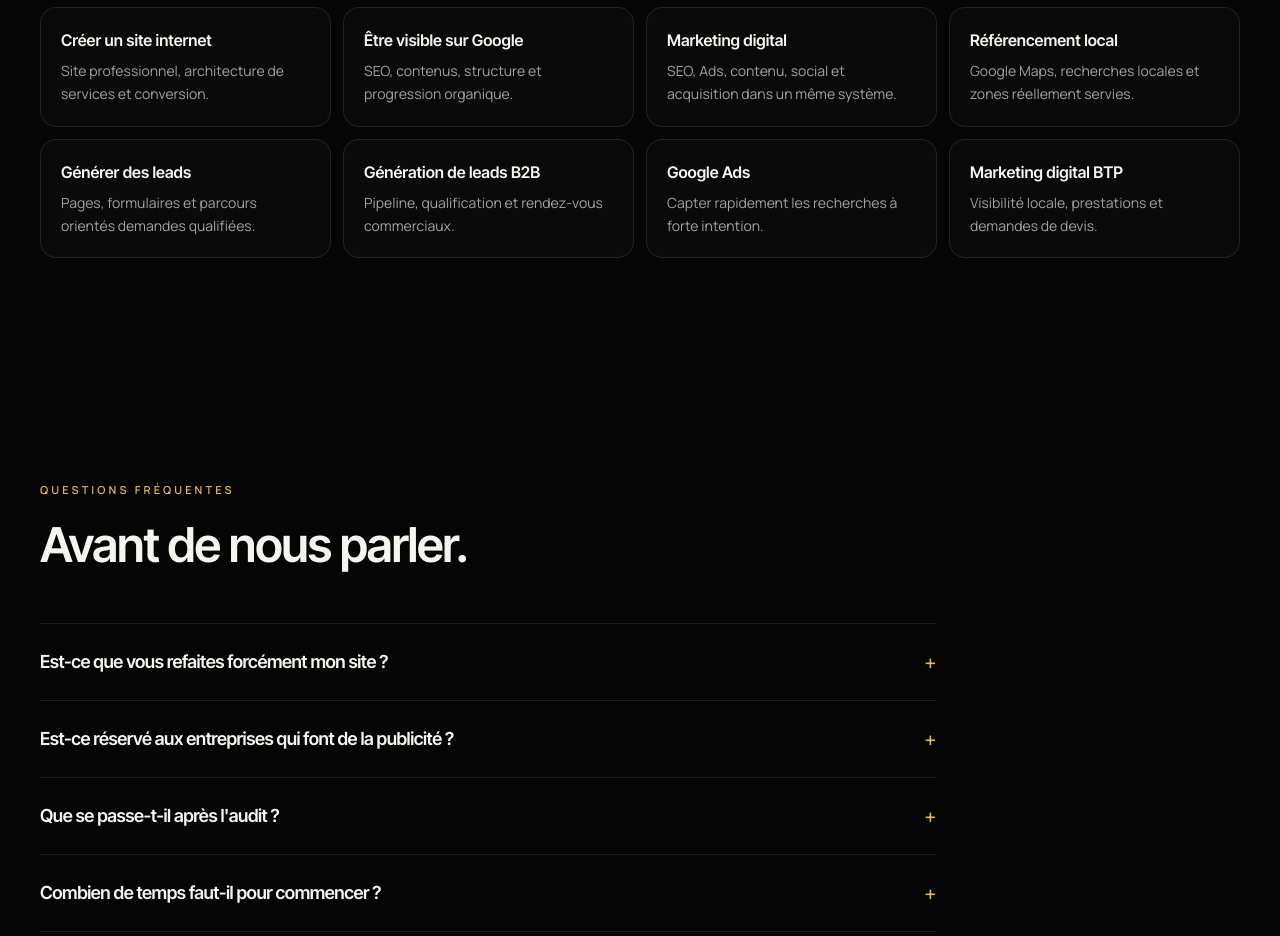
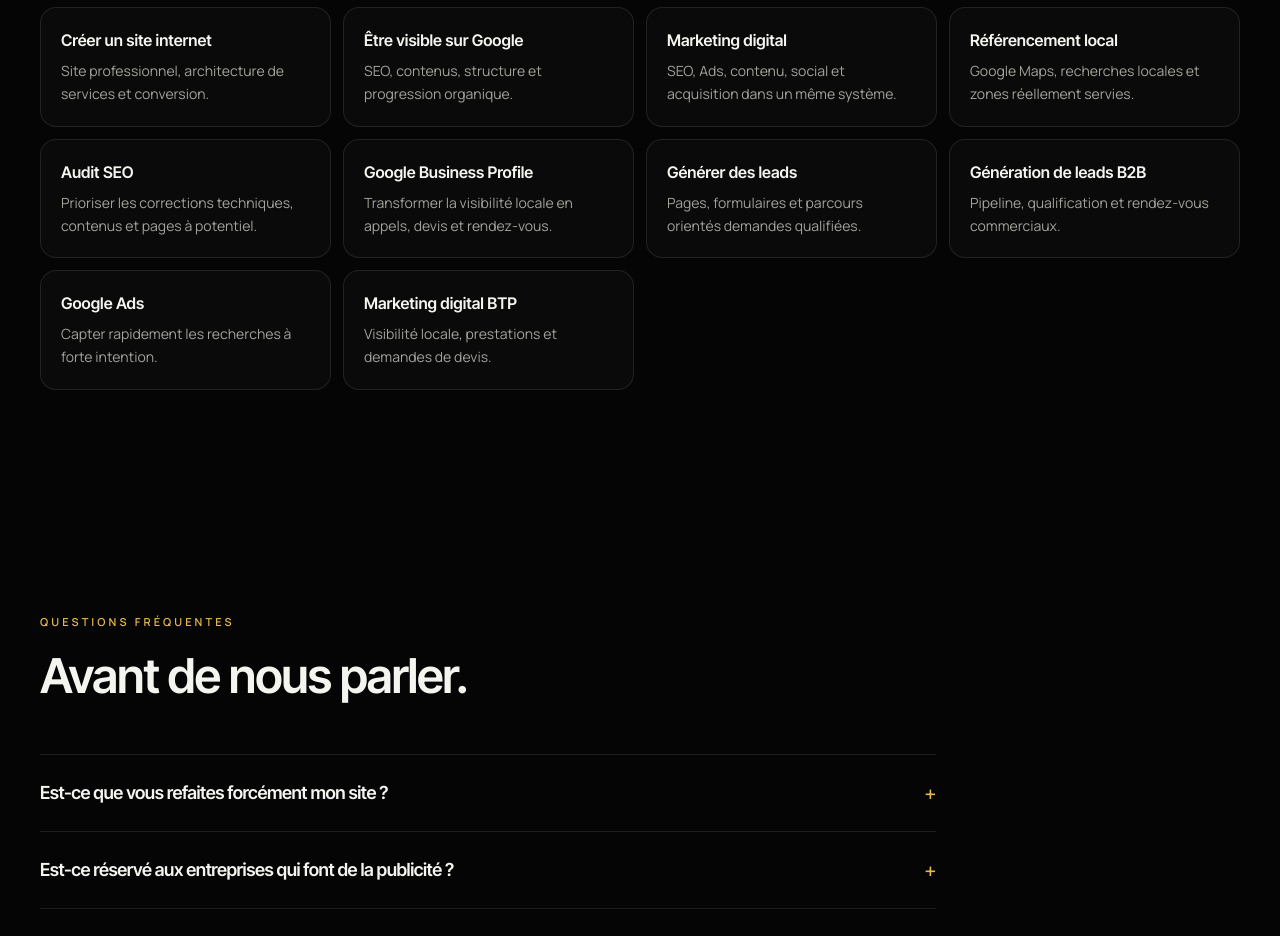
Before and after one commit to mathieumilo3-bot/-generation-capable, a Next.js app in the folder site-vitrine/: page / in a window 1280 px wide. Shown: the part 6100-7036 px from the top of the page. Built offline with nearby package versions, Linux system fonts and the light colour scheme; no server answers.

Commit message:
feat(seo): strengthen homepage links to audit and local intent pages

```diff
--- a/site-vitrine/src/components/sections/SeoEntryPoints.tsx
+++ b/site-vitrine/src/components/sections/SeoEntryPoints.tsx
@@ -22,6 +22,16 @@ const ENTRY_POINTS = [
     href: "/solutions/referencement-local",
     title: "Référencement local",
     description: "Google Maps, recherches locales et zones réellement servies.",
+  },
+  {
+    href: "/solutions/audit-seo",
+    title: "Audit SEO",
+    description: "Prioriser les corrections techniques, contenus et pages à potentiel.",
+  },
+  {
+    href: "/solutions/google-business-profile",
+    title: "Google Business Profile",
+    description: "Transformer la visibilité locale en appels, devis et rendez-vous.",
   },
   {
     href: "/solutions/generation-de-leads",
```
